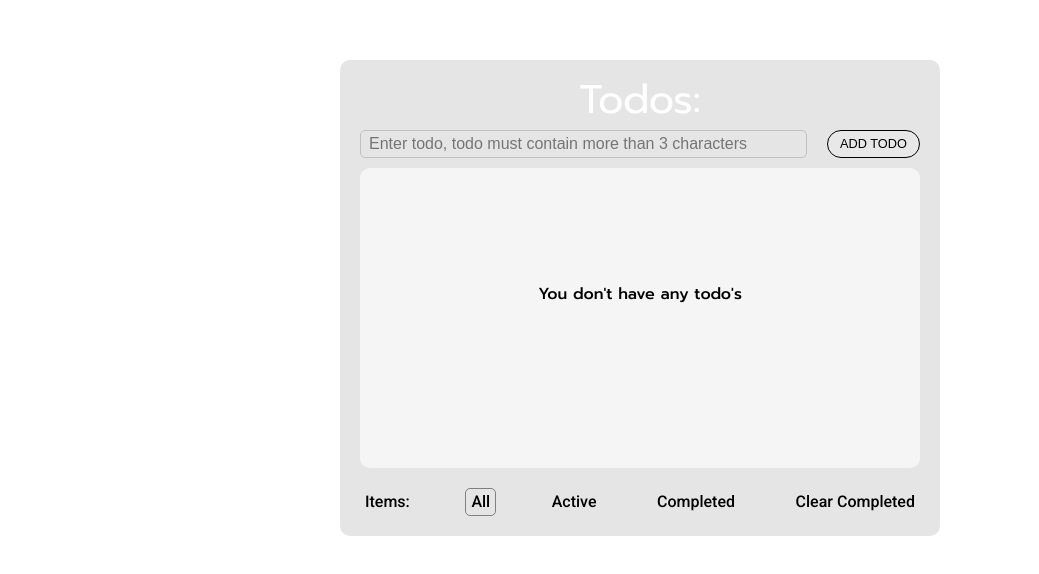
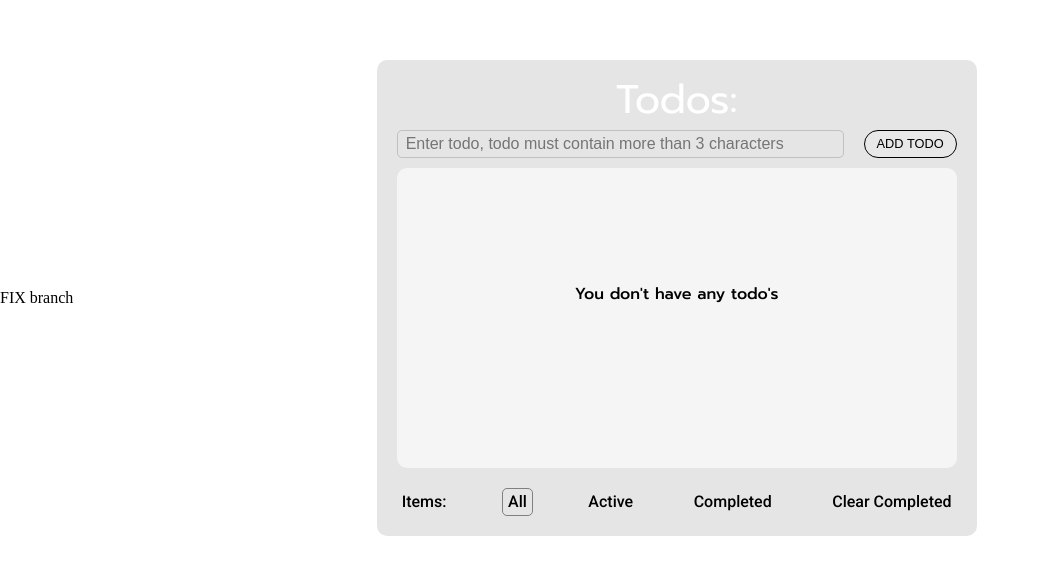
Before and after one commit to MartS88/git, a React (Create React App) app: page / in a window 1280 px wide. Shown: the part 102-676 px from the top of the page, without its empty margins (0-1039 px from the left). Built offline with nearby package versions, Linux system fonts and the light colour scheme.

Commit message:
Adding fix branch

```diff
--- a/src/App.tsx
+++ b/src/App.tsx
@@ -95,7 +95,7 @@ const App = () => {
     return (
 
         <div className={classes.App}>
-
+            <h1>FIX branch</h1>
 
             <div className={classes.todo_block}>
                 <h1>Todos:</h1>
```
